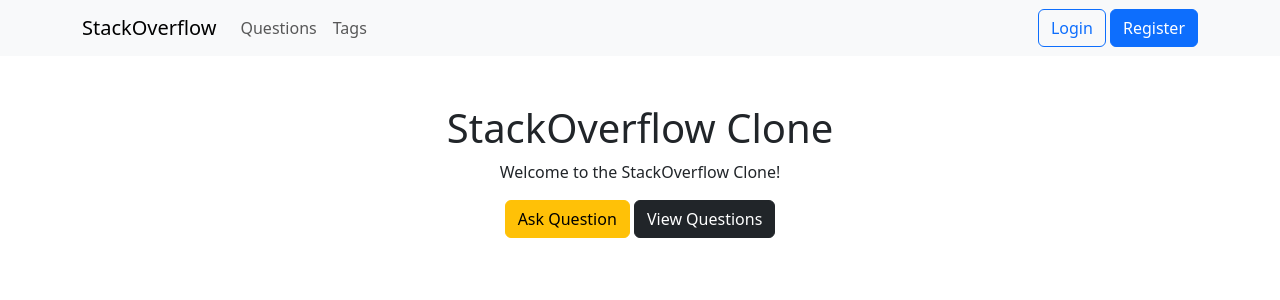
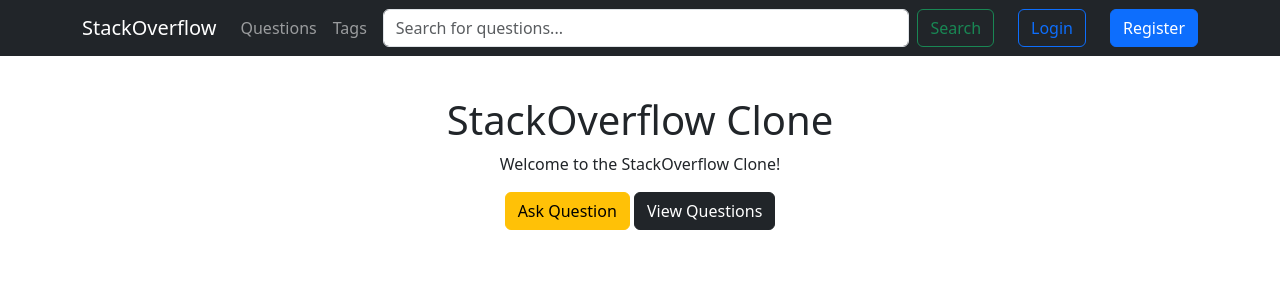
Before and after one commit to AdrianTworek/stackoverflow-clone, a Django app: page / in a window 1280 px wide. Shown: the top 300 px of the page. Run offline with Django 5.2, Linux system fonts and the light colour scheme.

Commit message:
styles: sticky navbar with dark theme

```diff
--- a/app/main/templates/main/base.html
+++ b/app/main/templates/main/base.html
@@ -19,6 +19,6 @@
   </head>
   <body>
     {% include 'main/navbar.html' %}
-    <main>{% block content %}{% endblock %}</main>
+    <main style="margin-top: 6rem">{% block content %}{% endblock %}</main>
   </body>
 </html>
--- a/app/main/templates/main/navbar.html
+++ b/app/main/templates/main/navbar.html
@@ -1,4 +1,4 @@
-<nav class="navbar navbar-expand-lg mb-5 navbar-light bg-light">
+<nav class="navbar navbar-expand-lg navbar-dark bg-dark fixed-top">
   <div class="container">
     <a class="navbar-brand h1 mb-0" href="{% url 'main:home' %}"
       >StackOverflow</a
@@ -23,9 +23,13 @@
           <a class="nav-link" href="{% url 'main:questions:tag_list' %}">Tags</a>
         </li>
       </ul>
-      <div>
+      <div class="d-flex w-100 gap-4 ms-2">
+        <form method="get" action="{% url 'main:questions:question_list' %}" class="d-flex w-100">
+          <input class="form-control me-2" type="search" name="q" placeholder="Search for questions..." aria-label="Search" value="{{ request.GET.q }}">
+          <button class="btn btn-outline-success" type="submit">Search</button>
+        </form>
         {% if user.is_authenticated %}
-        <div class="d-flex gap-2">
+        <div class="d-flex gap-2 ms-auto">
           <a class="btn btn-primary" href="{% url 'main:users:profile' %}"
             >Profile</a
           >
```
